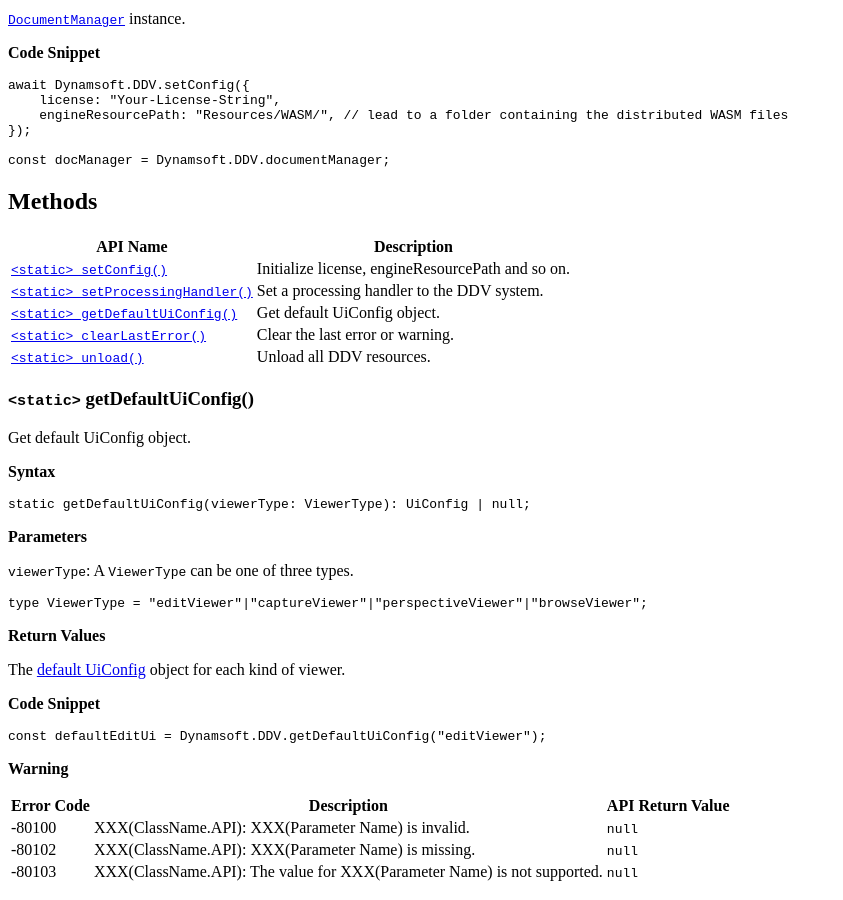
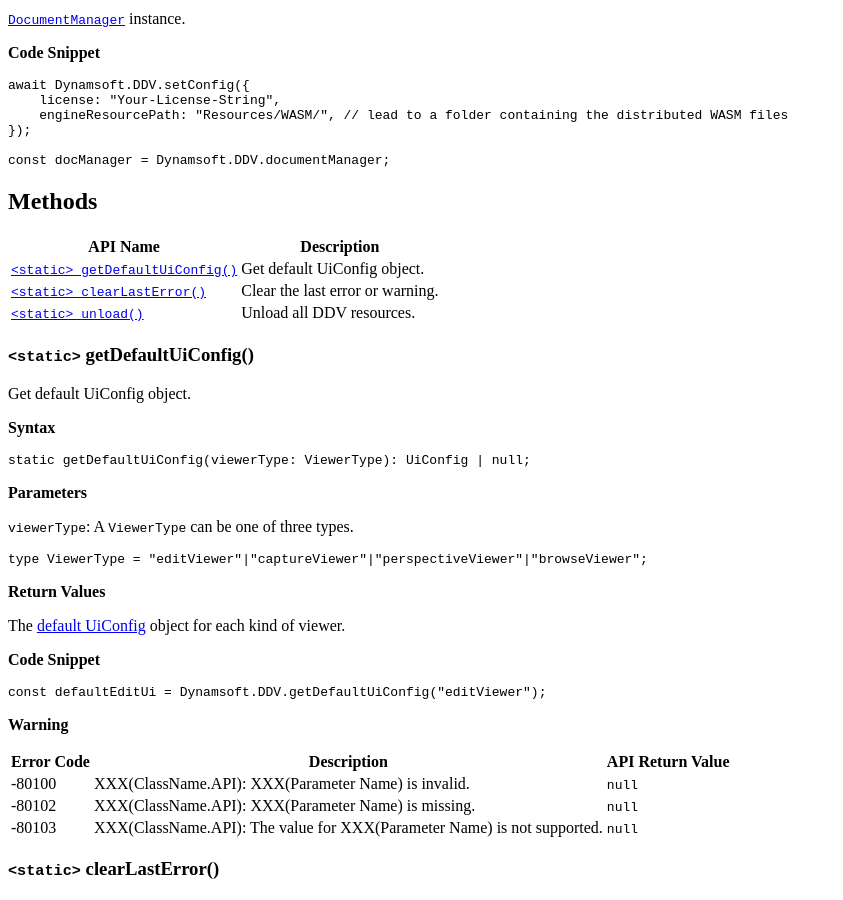
Before and after one commit to dynamsoft-docs/document-viewer-docs, a Jekyll site: the page built from api/namespace/ddv.md, in a window 1280 px wide and 900 px high, scrolled down 2802 px. Shown: the whole window, without its empty margins (0-843 px from the left). Built offline with Jekyll 4.4.1, drawn with Linux system fonts in a browser that asks for light colours.

Commit message:
Update ddv.md

```diff
--- a/api/namespace/ddv.md
+++ b/api/namespace/ddv.md
@@ -165,8 +165,6 @@ const docManager = Dynamsoft.DDV.documentManager;
 
 | API Name                        | Description                                       |
 | ------------------------------- | ------------------------------------------------- |
-| [`<static> setConfig()`](#static-setconfig)           | Initialize license, engineResourcePath and so on. |
-| [`<static> setProcessingHandler()`](#static-setprocessinghandler) | Set a processing handler to the DDV system.       |
 | [`<static> getDefaultUiConfig()`](#static-getdefaultuiconfig)   | Get default UiConfig object.                      |
 | [`<static> clearLastError()`](#static-clearlasterror)       | Clear the last error or warning.                  |
 | [`<static> unload()`](#static-unload)               | Unload all DDV resources.                         |
```
